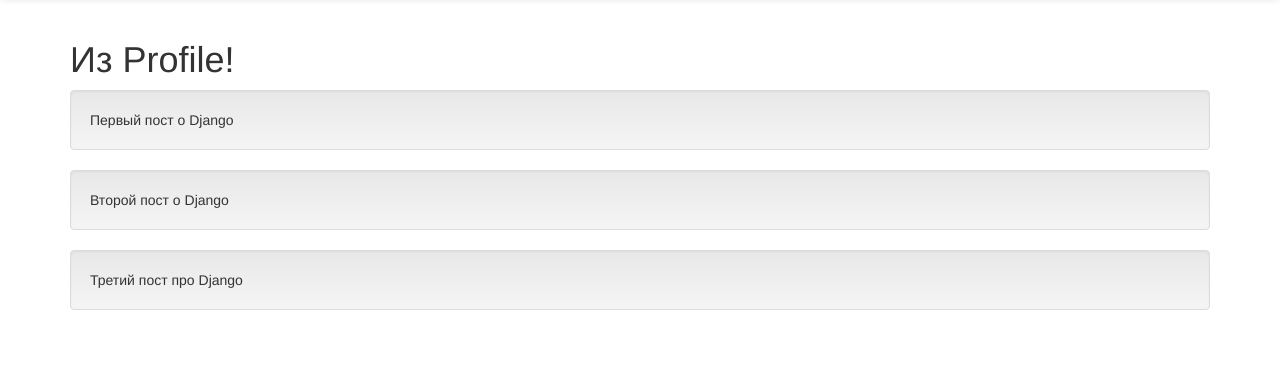
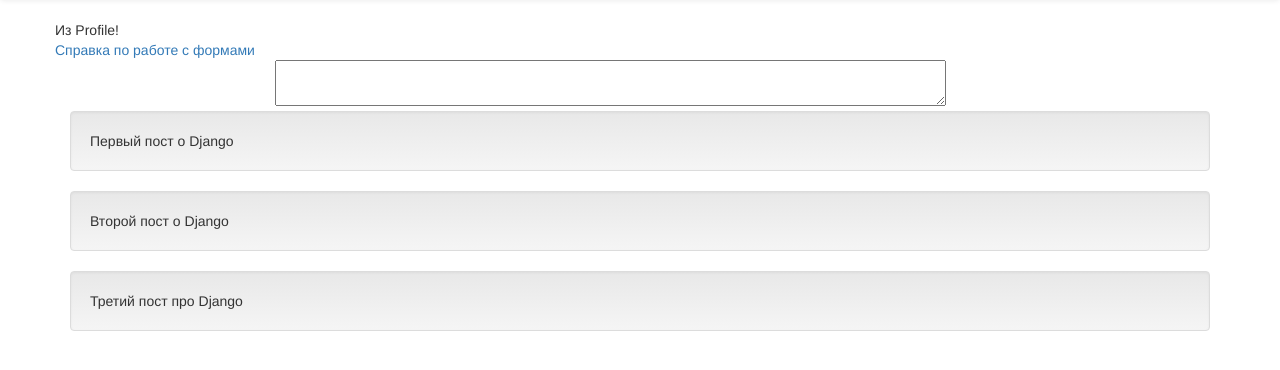
Before and after one commit to viktortat/DjangoApp, a Django app: template DjangoApp/templates/profile.html in a window 1280 px wide. Shown: the part 52-422 px from the top of the page. Run offline with Django 3.2, Linux system fonts and the light colour scheme; the template is opened without the code that fills it: values that come from a table or form of the project are taken from there, others are empty; data comes from the database, SQL or seed files in the repository; some libraries are stand-ins or nearby versions.

```diff
--- /dev/null
+++ b/DjangoApp/forms.py
@@ -0,0 +1,5 @@
+from django import forms
+
+# https://djbook.ru/rel1.9/topics/forms/index.html
+class PostForm(forms.Form):
+    text = forms.CharField(widget=forms.Textarea(attrs={'rows':2,'cols':80}),max_length=300)
--- a/DjangoApp/templates/profile.html
+++ b/DjangoApp/templates/profile.html
@@ -2,18 +2,27 @@
 {% block content %}
 
     <div class="row">
+        <h8>Из Profile!</h8>
+        <br>
+        <a href="https://djbook.ru/rel1.9/topics/forms/index.html" target="_blank">Справка по работе с формами</a>
+
+        <div class="col-md-12">
+            <form action="post/" method="post">
+                {% csrf_token %}
+                <div class="col-md-8 col-md-offset-2 fieldWrapper">
+                    {{ form.text.errors }}
+                    {{ form.text }}
+                </div>
+            </form>
+        </div>
+
         <div class="col-md-12 column">
-
-    <h1>Из Profile!</h1>
-
             {% for post in posts %}
                 <div class="well">
                     {{ post.text }}
                 </div>
             {% endfor %}
-
         </div>
     </div>
 
-
 {% endblock %}
--- a/DjangoApp/views.py
+++ b/DjangoApp/views.py
@@ -5,7 +5,7 @@ from django.http import HttpResponse
 from django.views import View
 from .models import Post
 from user_profile.models import User
-
+from DjangoApp.forms import PostForm
 
 def home(request):
     content = {'text': 'Привет мир!!!', 'title': 'Главная страница'}
@@ -27,8 +27,10 @@ class Profile(View):
     def get(self, request, username):
         user = User.objects.get(username=username)
         posts = Post.objects.filter(user=user)
+        form = PostForm()
         context = {
             'posts': posts,
-            'user': user
+            'user': user,
+            'form': form
         }
         return render(request, 'profile.html', context)
```
Lines whose indentation alone changed are shown as unchanged.
